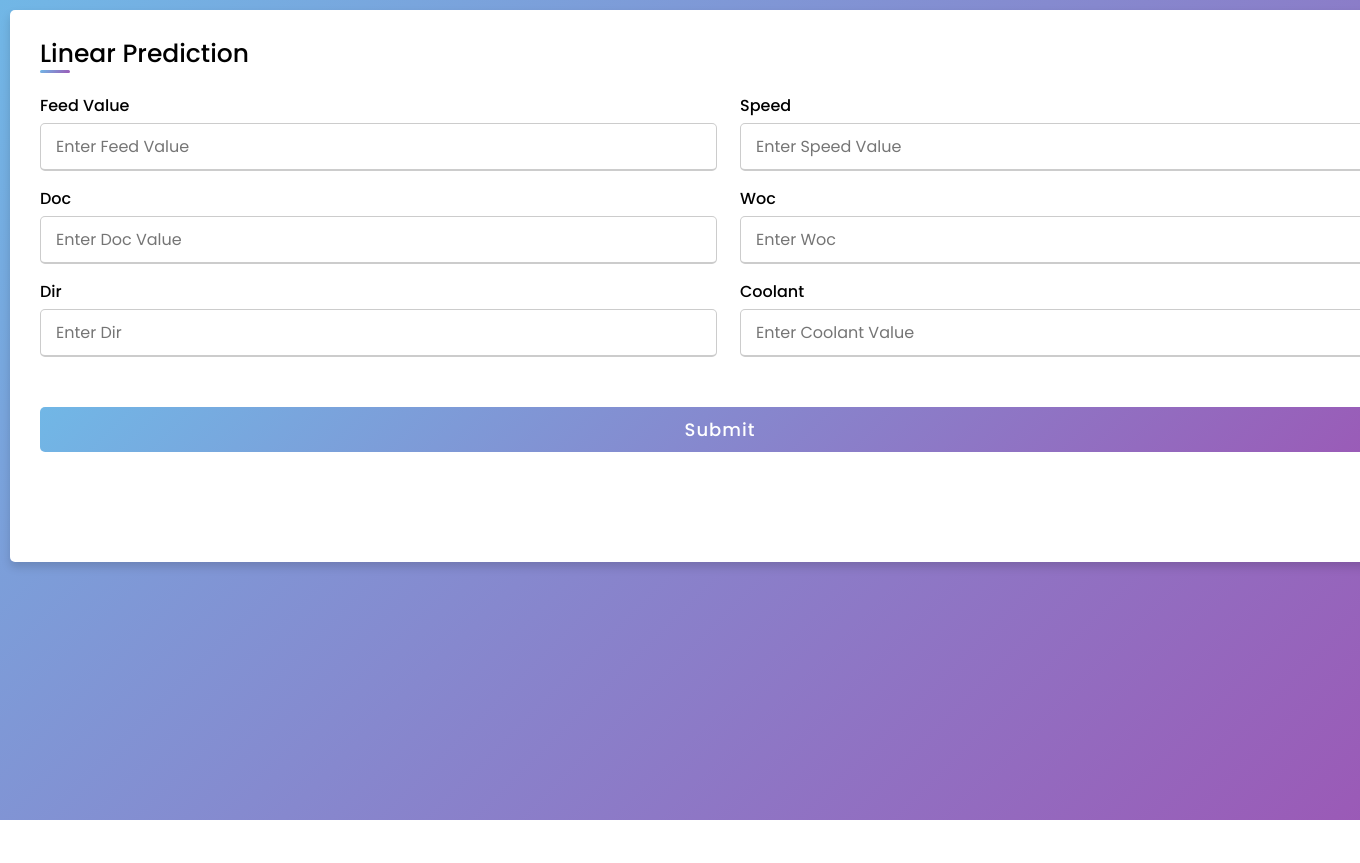
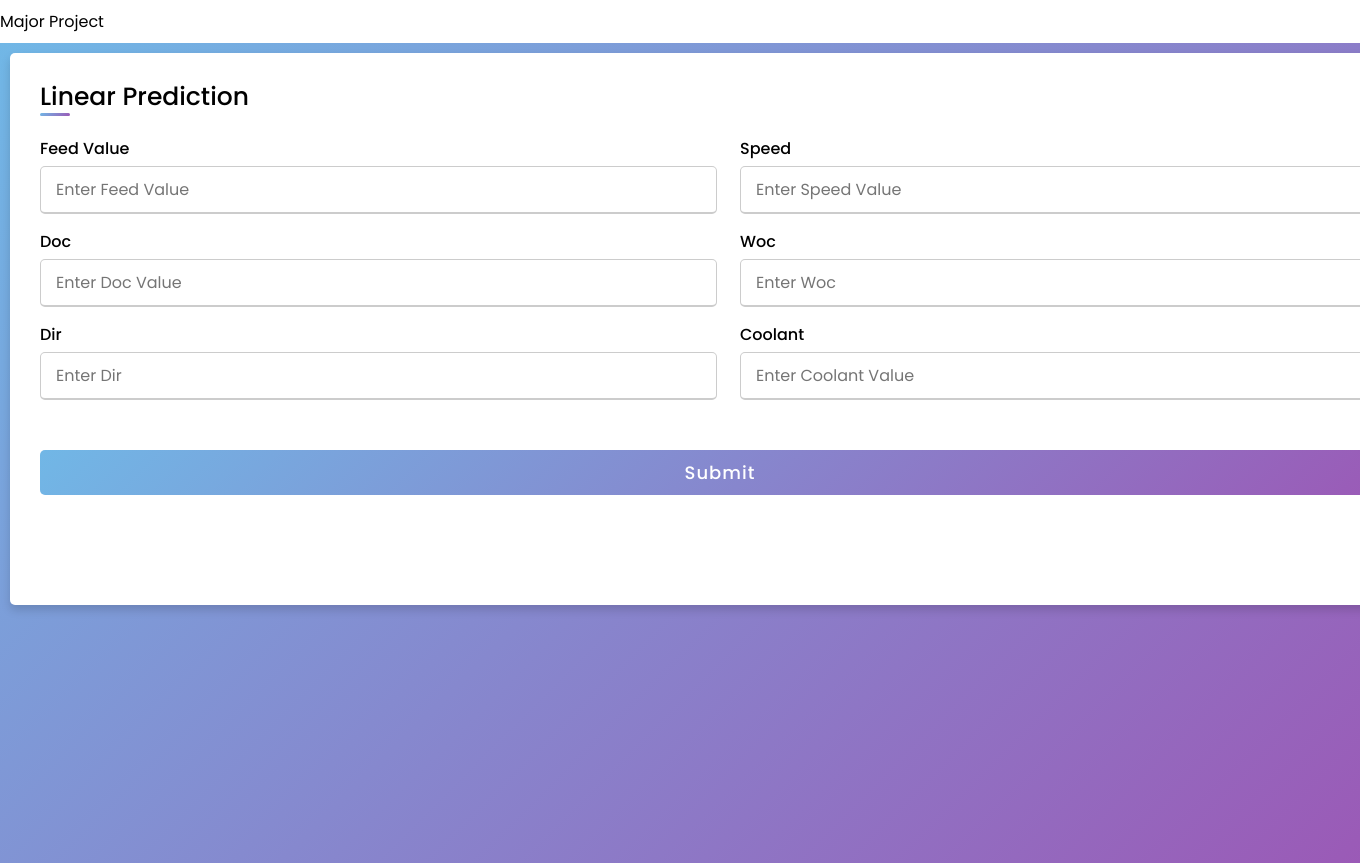
Before and after one commit to SettiNaveenNaidu/MAJOR_PROJECT, a Flask app: page / in a window 1360 px wide; the page is wider, and only the part inside the window is pictured. Before the commit the page ends 820 px from the top of that part, so only its background shows below. Run offline with Flask 2, Linux system fonts and the light colour scheme; parts of the project's set-up code (start-up, migrations or seed data) failed here and were passed over.

Commit message:
Update new.html

```diff
--- a/templates/new.html
+++ b/templates/new.html
@@ -8,7 +8,22 @@
      <meta name="viewport" content="width=device-width, initial-scale=1.0">
    </head>
 <body>
+   <div class="navi" id="navi">
+    <nav>
 
+      <label class="logo">Major Project</label>
+
+      <ul>
+        <li><a class="active" href="#">Home</a></li>
+        <li><a href="theory.html">Theory</a></li>
+        <li><a href="linear.html">Linear Regression</a></li>
+        <li><a href="new.html">SVR</a></li>
+        <li><a href="neural.html">Neural Network</a></li>
+      </ul>
+
+    </nav>
+
+    </div>
 
     <div class="form" id="form" >
 
```
